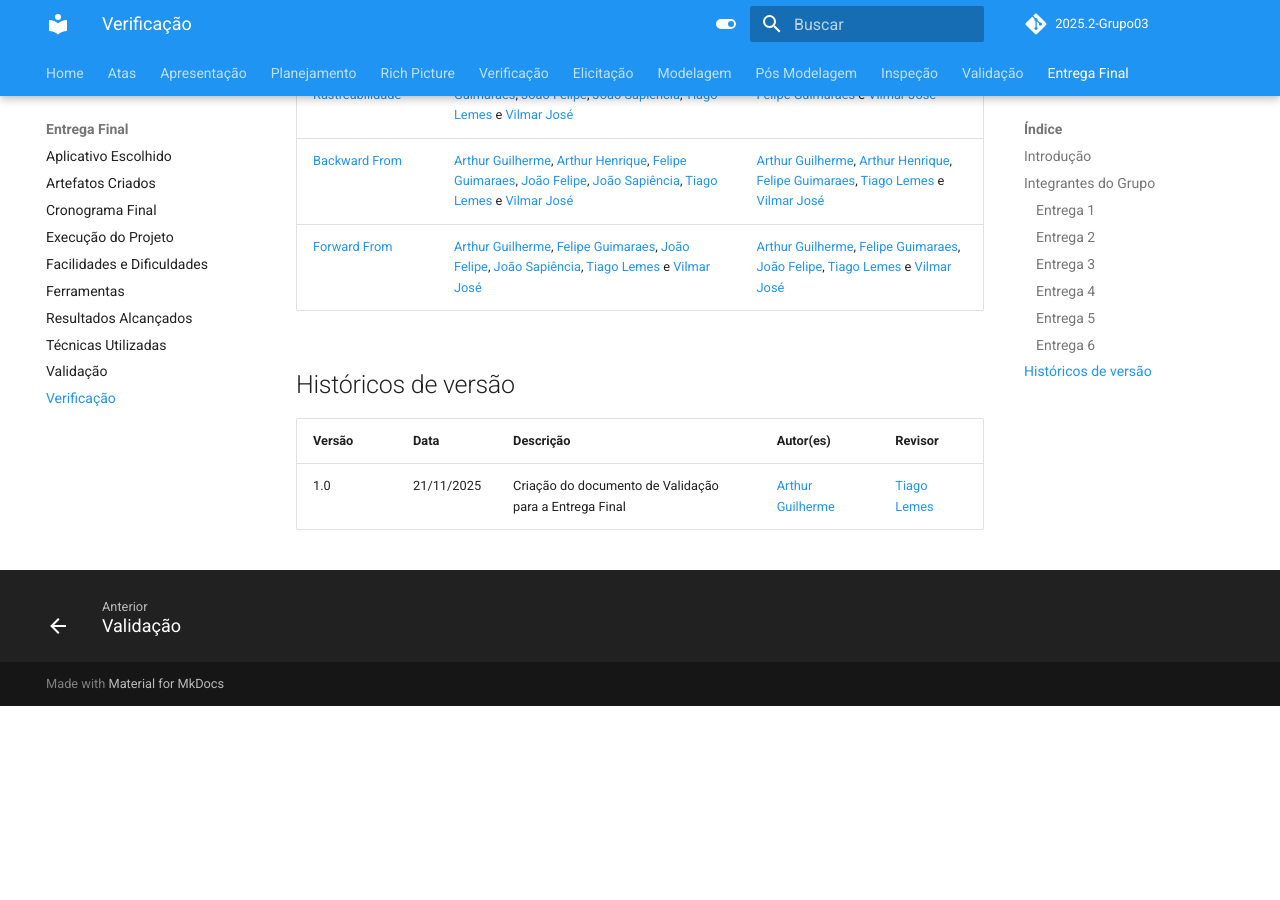
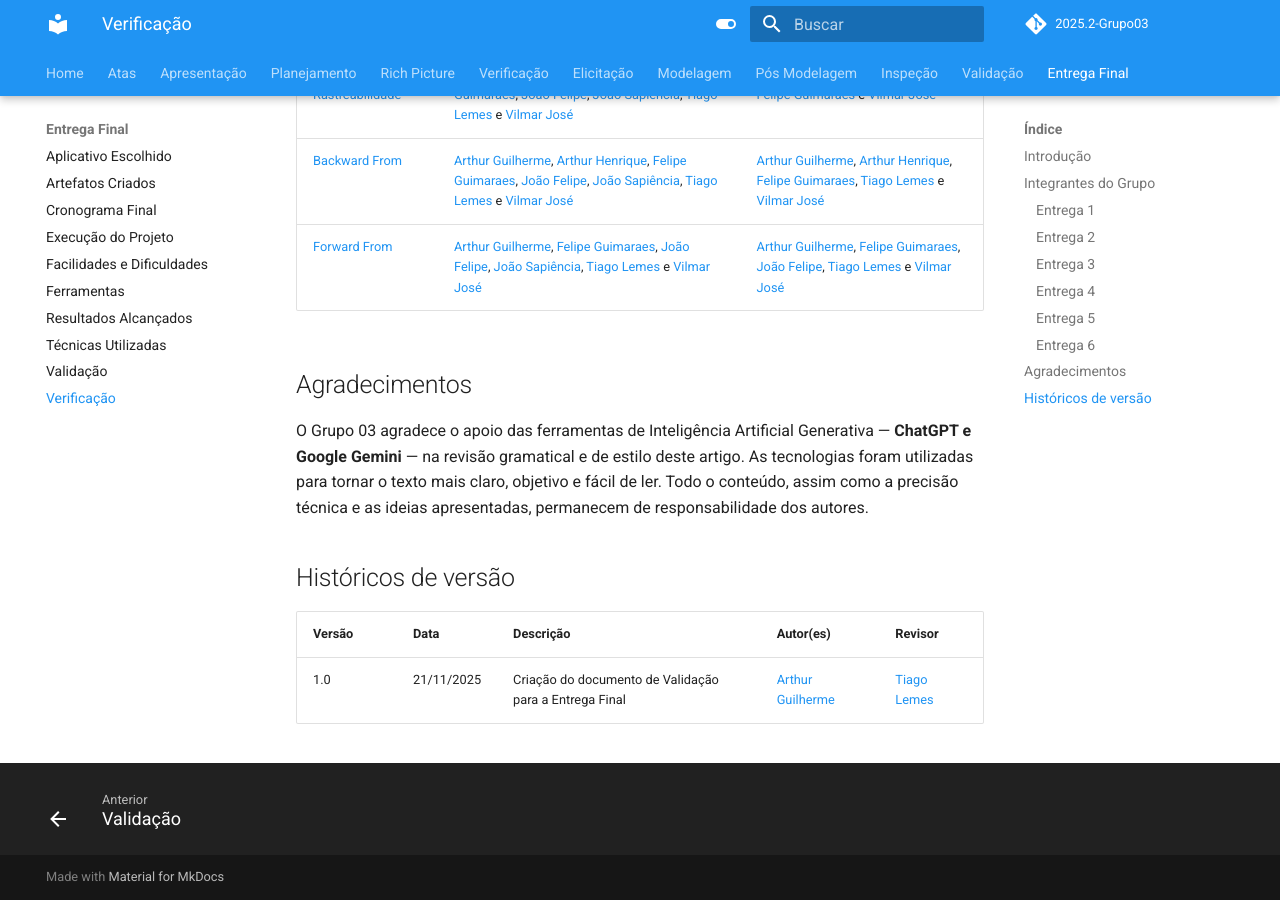
Before and after one commit to Requisitos-de-Software/2025.2-Grupo03, an MkDocs documentation site: the page built from docs/Entrega_Final/verificacao.md, in a window 1280 px wide and 900 px high, scrolled down 3334 px. Built offline with MkDocs 1.6.1 and Material for MkDocs 9.7.7, drawn with Linux system fonts in a browser that asks for light colours; comment, search, counter and statistics services are not loaded; before the commit the page ends 4040 px from its top, so only the background shows below that.

Commit message:
Update verificacao.md

```diff
--- a/docs/Entrega_Final/verificacao.md
+++ b/docs/Entrega_Final/verificacao.md
@@ -86,6 +86,9 @@
 |[Backward From](https://requisitos-de-software.github.io/2025.2-Grupo03/Pos-modelagem/backward/)|[Arthur Guilherme](https://github.com/ArthurGuilher62), [Arthur Henrique](https://github.com/arthurhvieira1), [Felipe Guimaraes](https://github.com/felipegf1), [João Felipe](https://github.com/MrBolt2005), [João Sapiência](https://github.com/JoaoSapiencia), [Tiago Lemes](https://github.com/TiagoTeixeira-2005) e [Vilmar José](https://github.com/VilmarFagundes)|[Arthur Guilherme](https://github.com/ArthurGuilher62), [Arthur Henrique](https://github.com/arthurhvieira1), [Felipe Guimaraes](https://github.com/felipegf1), [Tiago Lemes](https://github.com/TiagoTeixeira-2005) e [Vilmar José](https://github.com/VilmarFagundes)|
 |[Forward From](https://requisitos-de-software.github.io/2025.2-Grupo03/Pos-modelagem/forward/)|[Arthur Guilherme](https://github.com/ArthurGuilher62), [Felipe Guimaraes](https://github.com/felipegf1), [João Felipe](https://github.com/MrBolt2005), [João Sapiência](https://github.com/JoaoSapiencia), [Tiago Lemes](https://github.com/TiagoTeixeira-2005) e [Vilmar José](https://github.com/VilmarFagundes)|[Arthur Guilherme](https://github.com/ArthurGuilher62), [Felipe Guimaraes](https://github.com/felipegf1), [João Felipe](https://github.com/MrBolt2005), [Tiago Lemes](https://github.com/TiagoTeixeira-2005) e [Vilmar José](https://github.com/VilmarFagundes)|
 
+## Agradecimentos
+O Grupo 03 agradece o apoio das ferramentas de Inteligência Artificial Generativa — **ChatGPT e Google Gemini** — na revisão gramatical e de estilo deste artigo. As tecnologias foram utilizadas para tornar o texto mais claro, objetivo e fácil de ler. Todo o conteúdo, assim como a precisão técnica e as ideias apresentadas, permanecem de responsabilidade dos autores.
+
 ## Históricos de versão
 
 | Versão | Data       | Descrição                                   | Autor(es)                                                   | Revisor       |
```
